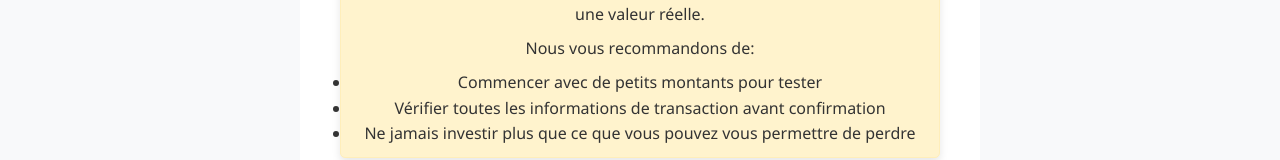
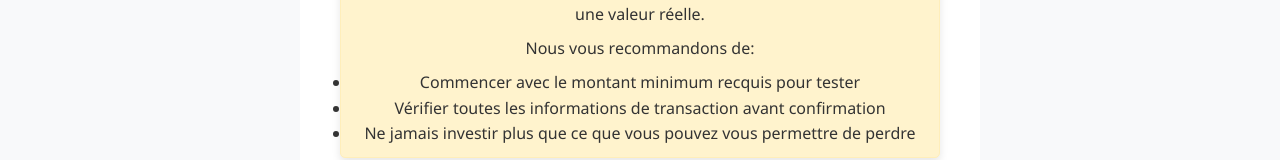
Before and after one commit to jhvcav/rmr-m, a React (Vite) app in the folder rmr-m-frontend/: page /rmr-m/dashboard in a window 1280 px wide. Shown: the part 393-553 px from the top of the page. Built offline with nearby package versions, Linux system fonts and the light colour scheme.

Commit message:
MAJ infos page Dashboard

```diff
--- a/rmr-m-frontend/src/pages/Dashboard.jsx
+++ b/rmr-m-frontend/src/pages/Dashboard.jsx
@@ -698,7 +698,7 @@ const Dashboard = () => {
           Nous vous recommandons de:
         </p>
         <ul>
-          <li>Commencer avec de petits montants pour tester</li>
+          <li>Commencer avec le montant minimum recquis pour tester</li>
           <li>Vérifier toutes les informations de transaction avant confirmation</li>
           <li>Ne jamais investir plus que ce que vous pouvez vous permettre de perdre</li>
         </ul>
```
